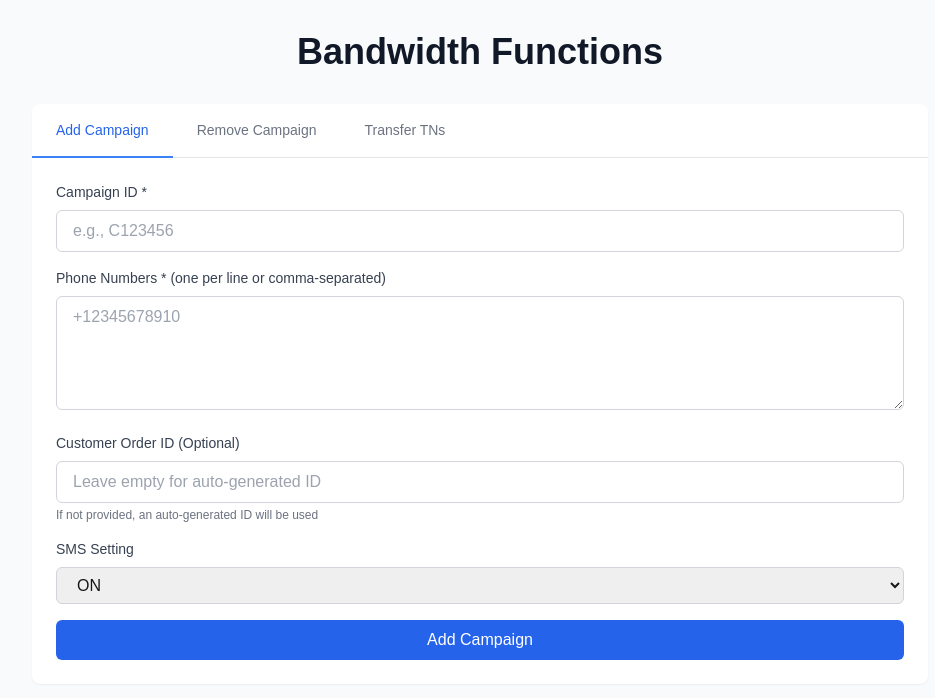
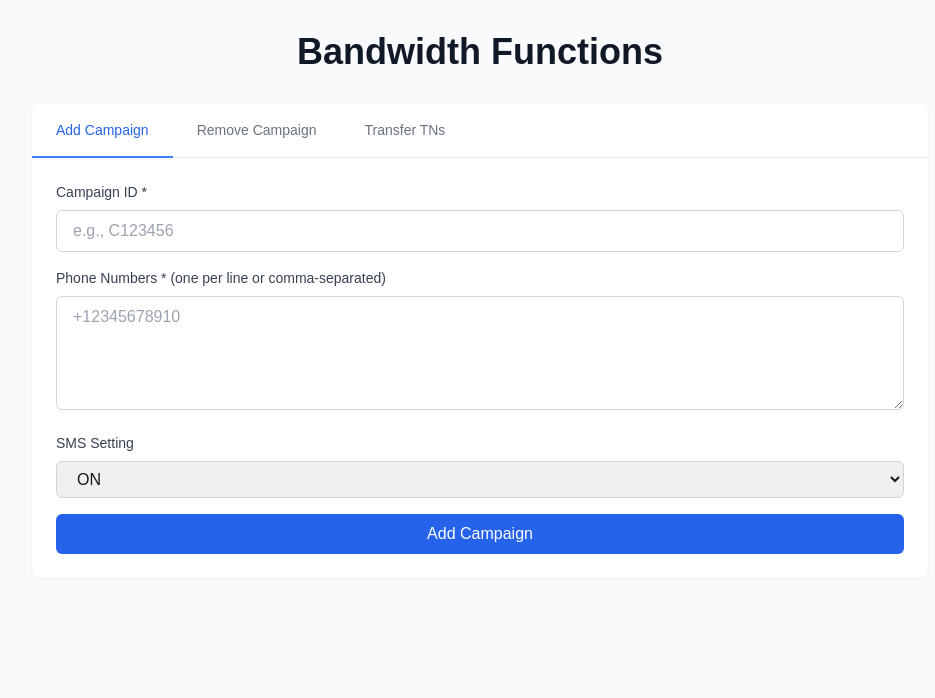
Before and after one commit to jeremyprompt/BW_Functions, a Next.js app: page / in a window 1280 px wide. Shown: the top 698 px of the page, without its empty margins (160-1095 px from the left). Built offline with nearby package versions, Linux system fonts and the light colour scheme.

Commit message:
Remove customer order ID field from UI - auto-generate on backend

```diff
--- a/src/app/page.tsx
+++ b/src/app/page.tsx
@@ -31,7 +31,6 @@
   const [campaignId, setCampaignId] = useState('');
   const [addPhoneNumbers, setAddPhoneNumbers] = useState('');
   const [addSms, setAddSms] = useState<'ON' | 'OFF'>('ON');
-  const [customerOrderId, setCustomerOrderId] = useState('');
 
   // Remove Campaign state
   const [removePhoneNumbers, setRemovePhoneNumbers] = useState('');
@@ -88,7 +87,6 @@
           campaignId: campaignId.trim(),
           phoneNumbers,
           sms: addSms,
-          customerOrderId: customerOrderId.trim() || undefined,
         }),
       });
 
@@ -265,21 +263,6 @@
                     placeholder="+12345678910"
                     required
                   />
-                </div>
-                <div>
-                  <label className="block text-sm font-medium text-gray-700 dark:text-gray-300 mb-2">
-                    Customer Order ID (Optional)
-                  </label>
-                  <input
-                    type="text"
-                    value={customerOrderId}
-                    onChange={(e) => setCustomerOrderId(e.target.value)}
-                    className="w-full px-4 py-2 border border-gray-300 rounded-md focus:ring-2 focus:ring-blue-500 focus:border-blue-500 dark:bg-gray-700 dark:border-gray-600 dark:text-white"
-                    placeholder="Leave empty for auto-generated ID"
-                  />
-                  <p className="mt-1 text-xs text-gray-500 dark:text-gray-400">
-                    If not provided, an auto-generated ID will be used
-                  </p>
                 </div>
                 <div>
                   <label className="block text-sm font-medium text-gray-700 dark:text-gray-300 mb-2">
```
